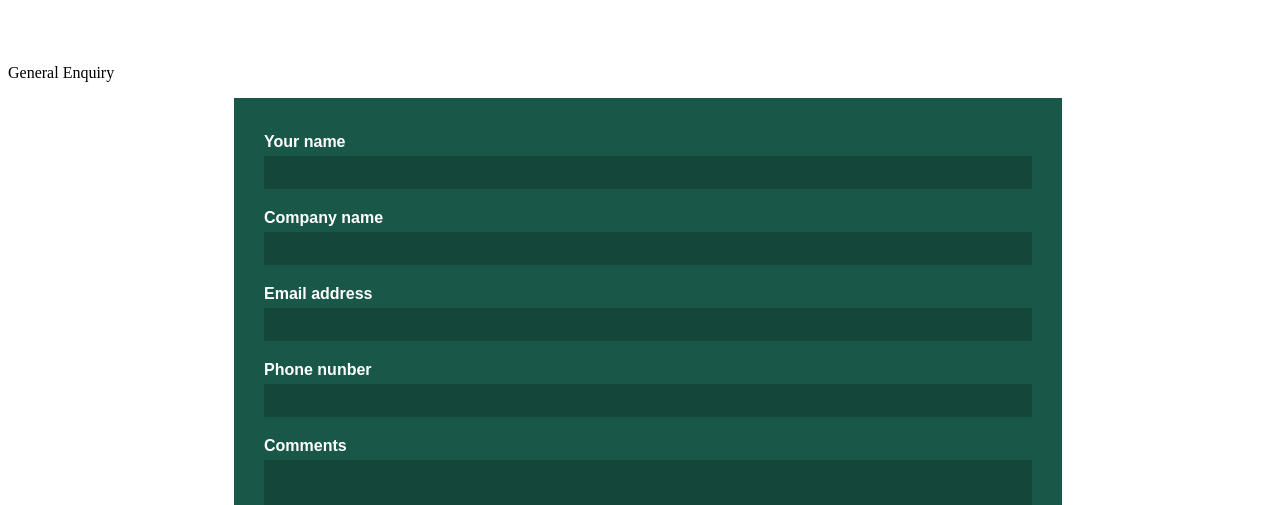
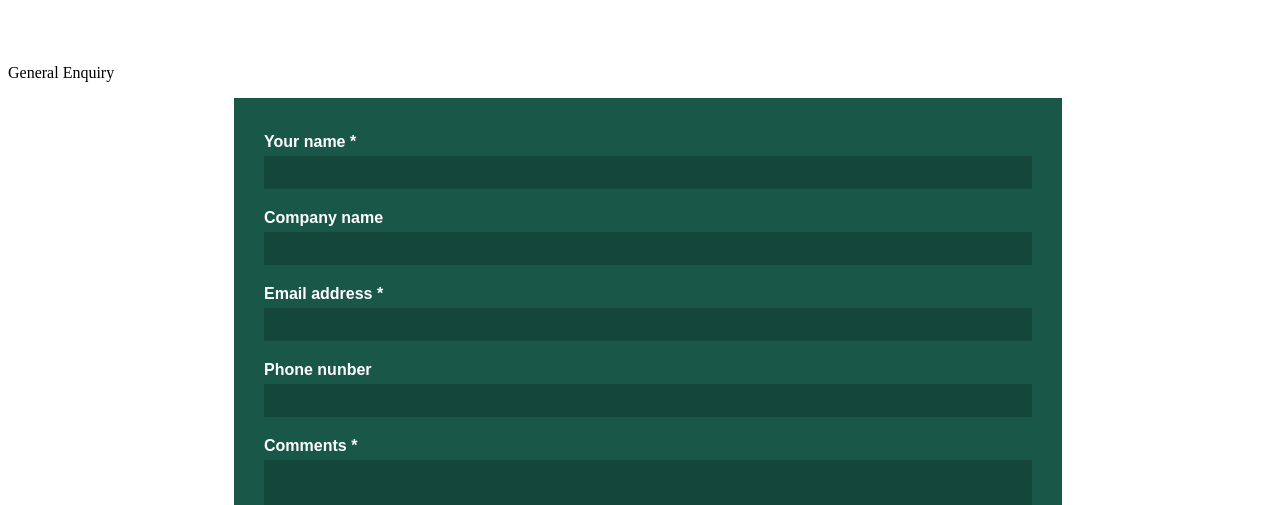
Before and after one commit to Josh-Piper/nfp-designs, a Nuxt app: page /Contact in a window 1280 px wide. Shown: the part 946-1451 px from the top of the page. Built offline with nearby package versions, Linux system fonts and the light colour scheme.

Commit message:
Form validation and modelling

```diff
--- a/pages/Contact.vue
+++ b/pages/Contact.vue
@@ -40,19 +40,19 @@
     </div>
 
     <!-- Show the form when the user clicks above buttons ^^^ -->
+    <p v-show="enquirySelect !== ''" class="section-header-text">{{ enquirySelect }}</p>
     <div v-show="enquirySelect !== ''">
-      <p class="section-header-text">{{ enquirySelect }}</p>
       <div id="contact-form">
         <form
           @submit.prevent="submitContact"
           :style="`background: ${getCorrespondingFormColor()};`"
         >
           <!-- Global form data related to all forms -->
-          <div v-for="(formData, index) in basicFormData" :key="index" :style="`background: ${getCorrespondingFormColor()};`">
+          <div v-for="(formData, index) in basicFormData" :key="index + formData.name" :style="`background: ${getCorrespondingFormColor()};`">
             <label :for="formData.name" :style="`background: ${getCorrespondingFormColor()};`">
-              {{ formData.text }}
+              {{ formData.text }}  {{ (formData.text === 'Your name' || formData.text === 'Email address') ? '*' : '' }}
             </label>
-            <input type="text" :name="formData.name" :style="`background: ${getCorrespondingFormColor()};`" />
+            <input v-model.lazy="form[formData.name]" type="text" :name="formData.name" :style="`background: ${getCorrespondingFormColor()};`" />
           </div>
 
           <!-- Custom form data -->
@@ -60,17 +60,43 @@
             <label :for="formData.name" :style="`background: ${getCorrespondingFormColor()};`">
               {{ formData.text }}
             </label>
-            <input :type="formData.type" :name="formData.name" :style="`background: ${getCorrespondingFormColor()};`" />
+
+            <!-- if the extra form is <select> and is requiring the use of services from the computed component -->
+            <div v-if="formData.type === 'select' && formData.options === 'services'" :style="`background: ${getCorrespondingFormColor()};`">
+              <select :type="formData.type" :name="formData.name" :style="`background: ${getCorrespondingFormColor()};`">
+                <option v-for="(service, idx) in standardServices" :key="idx" :style="`background: ${getCorrespondingFormColor()};`" :value="service.serviceName">
+                  {{ service.serviceName }}
+                </option>
+                <option v-for="(service, idx) in preiumiumServices" :key="idx + 1000" :style="`background: ${getCorrespondingFormColor()};`" :value="service.serviceName">
+                  {{ service.serviceName }}
+                </option>
+              </select>
+            </div>
+
+            <!-- else if the extra form is a custom <select> -->
+            <div v-else-if="formData.type === 'select'" :style="`background: ${getCorrespondingFormColor()};`">
+              <select :type="formData.type" :name="formData.name" :style="`background: ${getCorrespondingFormColor()};`">
+                <option v-for="(option) in formData.options" :key="option" :style="`background: ${getCorrespondingFormColor()};`" :value="option">
+                  {{ option }}
+                </option>
+              </select>
+            </div>
+
+            <!-- Otherwise the new form content is text input -->
+            <div v-else :style="`background: ${getCorrespondingFormColor()};`" >
+              <input :type="formData.type" :name="formData.name" :style="`background: ${getCorrespondingFormColor()};`" />
+            </div>
           </div>
 
           <!-- Comments regarding the contact -->
           <div :style="`background: ${getCorrespondingFormColor()};`">
             <label for="comments" :style="`background: ${getCorrespondingFormColor()};`">
-              Comments
+              Comments *
             </label>
-            <textarea name="comments" :style="`background: ${getCorrespondingFormColor()};`" />
+            <textarea v-model="form['form-comments']" name="comments" :style="`background: ${getCorrespondingFormColor()};`" />
           </div>
 
+          <p v-show="formError" style="color: #ffcfcf;" :style="`background: ${getCorrespondingFormColor()};`" >Ensure astrix details are filled out</p>
           <!-- Submit the form -->
           <span class="submit-button" :style="`background: ${getCorrespondingFormColor()};`">
             <button @click="submitContact" :style="`background: ${getCorrespondingFormColor()};`">Submit</button>
@@ -105,12 +131,26 @@ export default Vue.extend({
       additionalFormData: {
         'General Enquiry': [],
         'Service Enquiry': [
-          { type: 'select', text: 'Related service', name: 'form-service-type' }
+          { type: 'select', text: 'Related service', name: 'form-service-type', select: 'services', options: 'services' }
         ],
         'Volunteering & Contributing': [
-
+          {
+            type: 'select',
+            text: 'Your job role',
+            name: 'form-job-role',
+            select: 'services',
+            options: ['Junior Software Developer', 'Software Developer', 'Senior Software Developer', 'Software Architect', 'Marketer']
+          }
         ]
-      }
+      },
+      form: {
+        'form-name': '',
+        'form-company-name': '',
+        'form-email-address': '',
+        'form-phone-nunber': '',
+        'form-comments': ''
+      },
+      formError: false
     }
   },
   computed: {
@@ -118,7 +158,15 @@ export default Vue.extend({
   },
   methods: {
     submitContact () {
-      // Vuelidate
+      const isValid = !(
+        this.form['form-name'] === '' &&
+        this.form['form-email-address'] === '' &&
+        this.form['form-comments'] === '')
+
+      if (!isValid) {
+        this.formError = true
+      }
+
       // Do nothing - Send details via. email correspondance to an API
       // further validation at the back-end API level
     },
@@ -273,13 +321,13 @@ export default Vue.extend({
     font-size: 1em;
   }
 
-  #contact-form>form>div
+  #contact-form>form>div, #contact-form>form>div>div
   {
     display: flex;
     flex-direction: column;
   }
 
-  #contact-form>form>div>label
+  #contact-form>form>div>label, #contact-form>form>div>div>label
   {
     width: 100%;
     padding: 0;
@@ -287,7 +335,8 @@ export default Vue.extend({
     font-weight: 600;
   }
 
-  #contact-form>form>div>input, #contact-form>form>div>textarea
+  #contact-form>form>div>input, #contact-form>form>div>div>input,
+  #contact-form>form>div>textarea, #contact-form>form>div>div>select
   {
     color: white;
     font-size: 1em;
```
